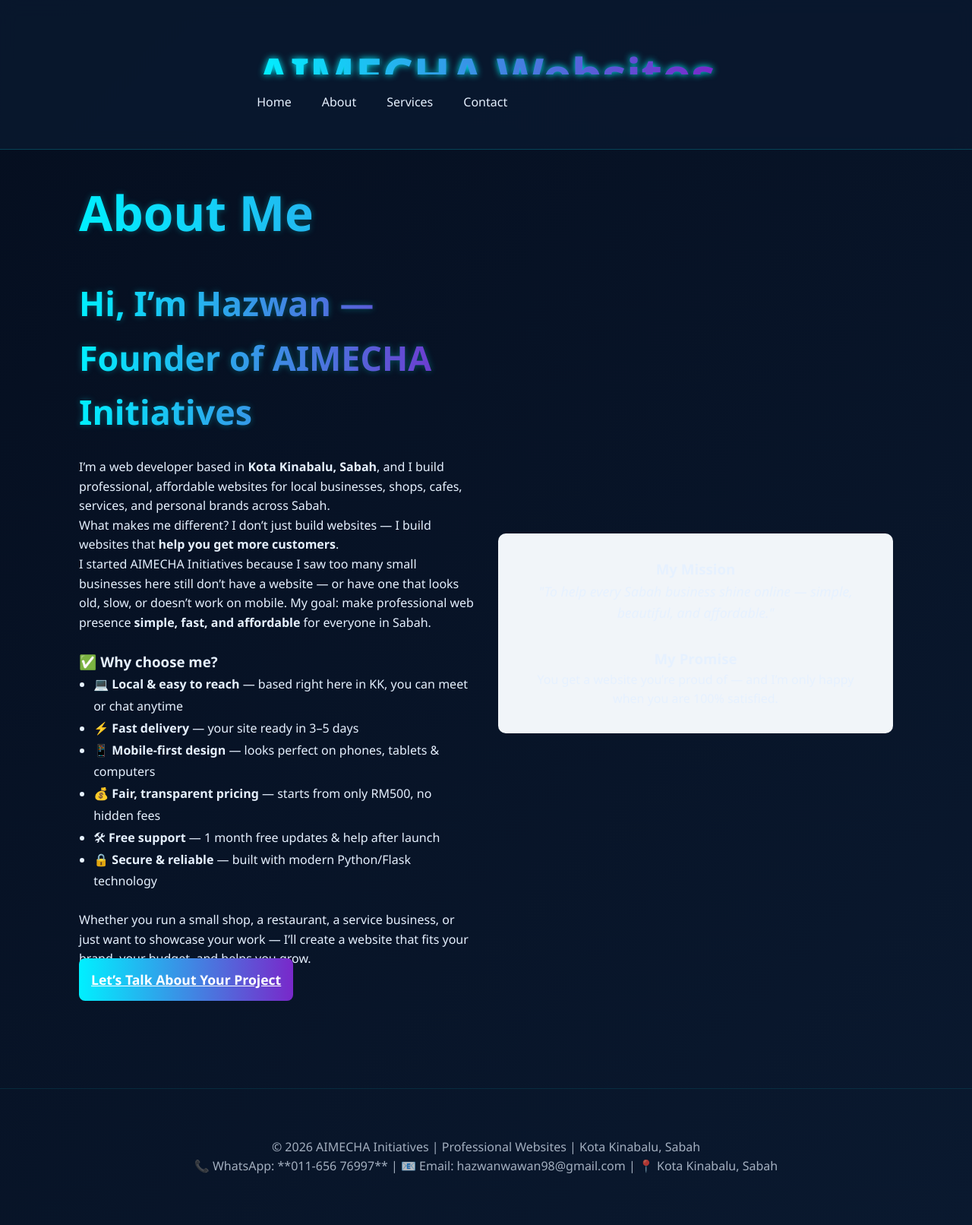
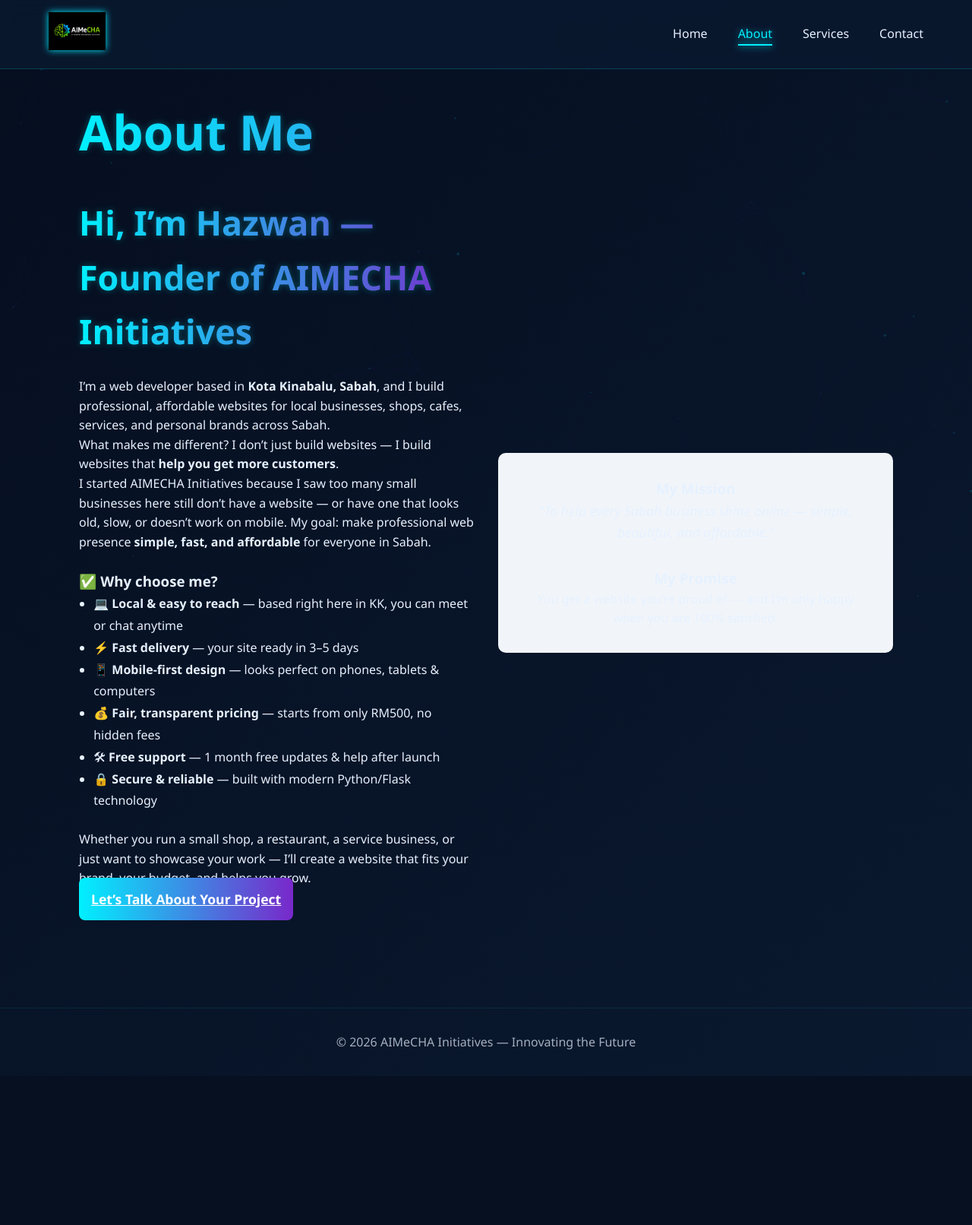
Before and after one commit to EUR-ING-Tc-HazwanHosdi/AIMECHA-Initiatives, a Flask app: page /about in a window 1280 px wide. Shown: the whole page at 76% size. After the commit the page ends 1416 px from the top, so only its background shows below. Run offline with Flask 3, Linux system fonts and the light colour scheme.

Commit message:
Update base.html

```diff
--- a/templates/base.html
+++ b/templates/base.html
@@ -3,34 +3,51 @@
 <head>
     <meta charset="UTF-8">
     <meta name="viewport" content="width=device-width, initial-scale=1.0">
-    <title>My Website Service | Kota Kinabalu</title>
+    <title>AIMeCHA Initiatives</title>
     <link rel="stylesheet" href="{{ url_for('static', filename='style.css') }}">
 </head>
 <body>
-    <!-- Navigation Menu -->
-    <nav class="navbar">
-        <div class="container">
-            <h1 class="logo">AIMECHA Websites</h1>
-            <ul class="nav-links">
-                <li><a href="/">Home</a></li>
-                <li><a href="/about">About</a></li>
-                <li><a href="/services">Services</a></li>
-                <li><a href="/contact">Contact</a></li>
-            </ul>
-        </div>
+    <!-- Background Particles -->
+    <div id="particles"></div>
+
+    <!-- Navigation -->
+    <nav>
+        <a href="/"><img src="{{ url_for('static', filename='logo.png') }}" alt="AIMeCHA Logo" class="logo"></a>
+        <ul class="nav-links">
+            <li><a href="/" {% if request.endpoint=='home' %}class="active"{% endif %}>Home</a></li>
+            <li><a href="/about" {% if request.endpoint=='about' %}class="active"{% endif %}>About</a></li>
+            <li><a href="/services" {% if request.endpoint=='services' %}class="active"{% endif %}>Services</a></li>
+            <li><a href="/contact" {% if request.endpoint=='contact' %}class="active"{% endif %}>Contact</a></li>
+        </ul>
     </nav>
 
-    <!-- Page Content (changes for each page) -->
-    <div class="container content">
+    <!-- Page Content -->
+    <main class="container">
         {% block content %}{% endblock %}
-    </div>
+    </main>
 
     <!-- Footer -->
-   <footer class="footer">
-    <div class="container">
-        <p>© 2026 AIMECHA Initiatives | Professional Websites | Kota Kinabalu, Sabah</p>
-        <p>📞 WhatsApp: **011-656 76997** | 📧 Email: hazwanwawan98@gmail.com | 📍 Kota Kinabalu, Sabah</p>
-    </div>
-</footer>
+    <footer>
+        <p>© 2026 AIMeCHA Initiatives — Innovating the Future</p>
+    </footer>
+
+    <!-- Futuristic Background Script -->
+    <script src="https://cdn.jsdelivr.net/npm/particles.js@2.0.0/particles.min.js"></script>
+    <script>
+        particlesJS('particles', {
+            particles: {
+                number: { value: 60, density: { enable: true, value_area: 800 } },
+                color: { value: '#00F0FF' },
+                shape: { type: 'circle' },
+                opacity: { value: 0.5, random: true },
+                size: { value: 2, random: true },
+                line_linked: { enable: true, distance: 150, color: '#7928CA', opacity: 0.2, width: 1 },
+                move: { enable: true, speed: 1.5, direction: 'none', random: false, straight: false, out_mode: 'out' }
+            },
+            interactivity: {
+                events: { onhover: { enable: true, mode: 'grab' }, onclick: { enable: true, mode: 'push' } }
+            }
+        });
+    </script>
 </body>
 </html>
```
